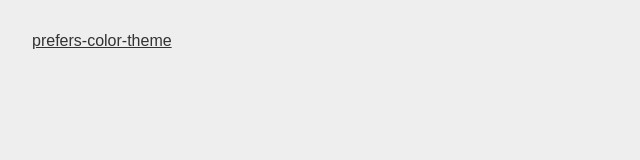
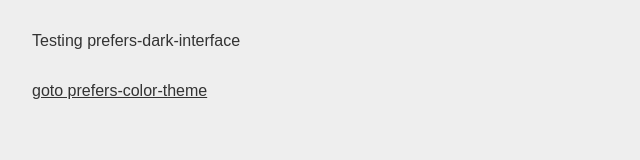
Before and after one commit to othree/css-prefers-color-test, a plain HTML site: page index.html in a window 1280 px wide. Shown: the whole page, without its empty margins (0-640 px from the left). Drawn offline with Linux system fonts and the light colour scheme.

Commit message:
Better info

```diff
--- a/index.html
+++ b/index.html
@@ -33,8 +33,9 @@
     </style>
   </head>
   <body>
+    <p>Testing prefers-dark-interface</p>
     <p>
-      <a href="prefers-color-theme.html">prefers-color-theme</a>
+      <a href="prefers-color-theme.html">goto prefers-color-theme</a>
     </p>
   </body>
 </html>
```
Also changed, not shown: prefers-color-theme.html (+2 -1 lines).
